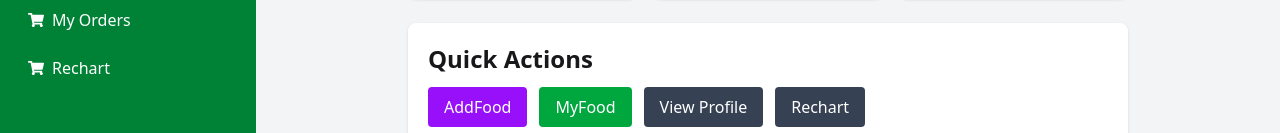
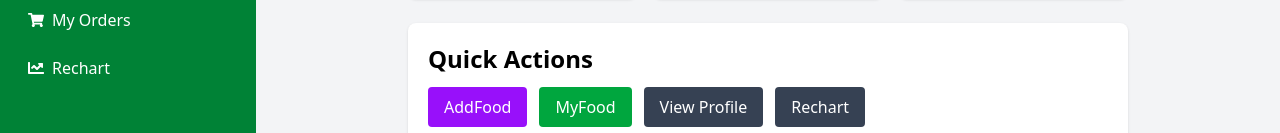
Before and after one commit to shiuly-28/management-restaurant, a React (Vite) app in the folder client/: page /dashboard in a window 1280 px wide. Shown: the part 265-398 px from the top of the page. Built offline with nearby package versions, Linux system fonts and the light colour scheme; no server answers; sample sign-in values are in the browser's storage.

Commit message:
logo change

```diff
--- a/client/index.html
+++ b/client/index.html
@@ -2,7 +2,7 @@
 <html lang="en">
   <head>
     <meta charset="UTF-8" />
-    <link rel="icon" type="image/svg+xml" href="/public/logo.png" />
+    <link rel="icon" type="image/svg+xml" href="./src/assets/navLogo.png" />
     <meta name="viewport" content="width=device-width, initial-scale=1.0" />
     <title>Management Resturent</title>
   </head>
--- a/client/src/Dashboard/DashboardAnalytics/DashboardAnalytics.jsx
+++ b/client/src/Dashboard/DashboardAnalytics/DashboardAnalytics.jsx
@@ -1,10 +1,13 @@
+import { useContext } from "react";
 import { useEffect, useState } from "react";
 import { BarChart, Bar, XAxis, YAxis, CartesianGrid, Tooltip, Legend, ResponsiveContainer } from "recharts";
+import { AuthContext } from "../../context/AuthContext";
 
 const DashboardAnalytics = () => {
   const [analytics, setAnalytics] = useState(null);
   const [loading, setLoading] = useState(true);
   const [error, setError] = useState(null);
+  const {darkMode} = useContext(AuthContext)
 
   useEffect(() => {
     const fetchAnalytics = async () => {
@@ -46,11 +49,11 @@ const DashboardAnalytics = () => {
 
   return (
     <div className="max-w-5xl mx-auto mt-10 p-4 space-y-8">
-      <h2 className="text-3xl font-bold text-center">📊 Dashboard Analytics</h2>
+      <h2 className={`${darkMode ? "text-white" : "text-black"} text-3xl font-semibold text-center`}>📊 Dashboard Analytics</h2>
 
       <div className="grid md:grid-cols-3 gap-6 text-center">
-        <div className="bg-green-100 p-5 rounded-xl shadow">
-          <h3 className="text-xl font-semibold">Total Orders</h3>
+        <div className="bg-green-500 p-5 rounded-xl shadow">
+          <h3 className="text-xl font-semibold text-black">Total Orders</h3>
           <p className="text-3xl font-bold text-green-600">{analytics.totalOrders}</p>
         </div>
         <div className="bg-yellow-100 p-5 rounded-xl shadow">
@@ -69,7 +72,7 @@ const DashboardAnalytics = () => {
       </div>
 
       {/* Chart Section */}
-      <div className="bg-white p-6 rounded-xl shadow">
+      <div className="p-6 rounded-xl shadow">
         <h3 className="text-xl font-semibold mb-4 text-center">Top Selling Foods</h3>
         {analytics.topFoods && analytics.topFoods.length > 0 ? (
           <ResponsiveContainer width="100%" height={300}>
@@ -83,7 +86,7 @@ const DashboardAnalytics = () => {
             </BarChart>
           </ResponsiveContainer>
         ) : (
-          <p className="text-center text-gray-500">No order data available</p>
+          <p className="text-center text-green-500">No order data available</p>
         )}
       </div>
     </div>
--- a/client/src/Dashboard/DashboardHome.jsx
+++ b/client/src/Dashboard/DashboardHome.jsx
@@ -43,7 +43,7 @@ const DashboardHome = () => {
 
             {/* Quick Actions */}
             <div className="bg-white p-5 rounded-lg shadow mt-6">
-                <h2 className="font-bold text-2xl">Quick Actions</h2>
+                <h2 className={`${darkMode ? "text-gray-300" : "text-black"} font-bold text-2xl`}>Quick Actions</h2>
                 <div className="flex flex-wrap mt-3 gap-3">
                     <Link to="/dashboard/addFood" className="bg-purple-600 text-white px-4 py-2 rounded hover:bg-purple-700">
                         AddFood
--- a/client/src/layOut/DashboardLayOut.jsx
+++ b/client/src/layOut/DashboardLayOut.jsx
@@ -1,5 +1,5 @@
 import { Outlet, Link } from "react-router-dom";
-import { FaHome, FaUser, FaPlusCircle, FaUtensils, FaShoppingCart } from "react-icons/fa";
+import { FaHome, FaUser, FaPlusCircle, FaUtensils, FaShoppingCart, FaChartLine } from "react-icons/fa";
 
 const DashboardLayout = () => {
     return (
@@ -37,7 +37,7 @@ const DashboardLayout = () => {
                     </li>
                     <li>
                         <Link to="/dashboard/analytics" className="flex items-center gap-2 hover:bg-green-600 p-2 rounded">
-                            <FaShoppingCart /> Rechart
+                            <FaChartLine /> Rechart
                         </Link>
                     </li>
                 </ul>
```
